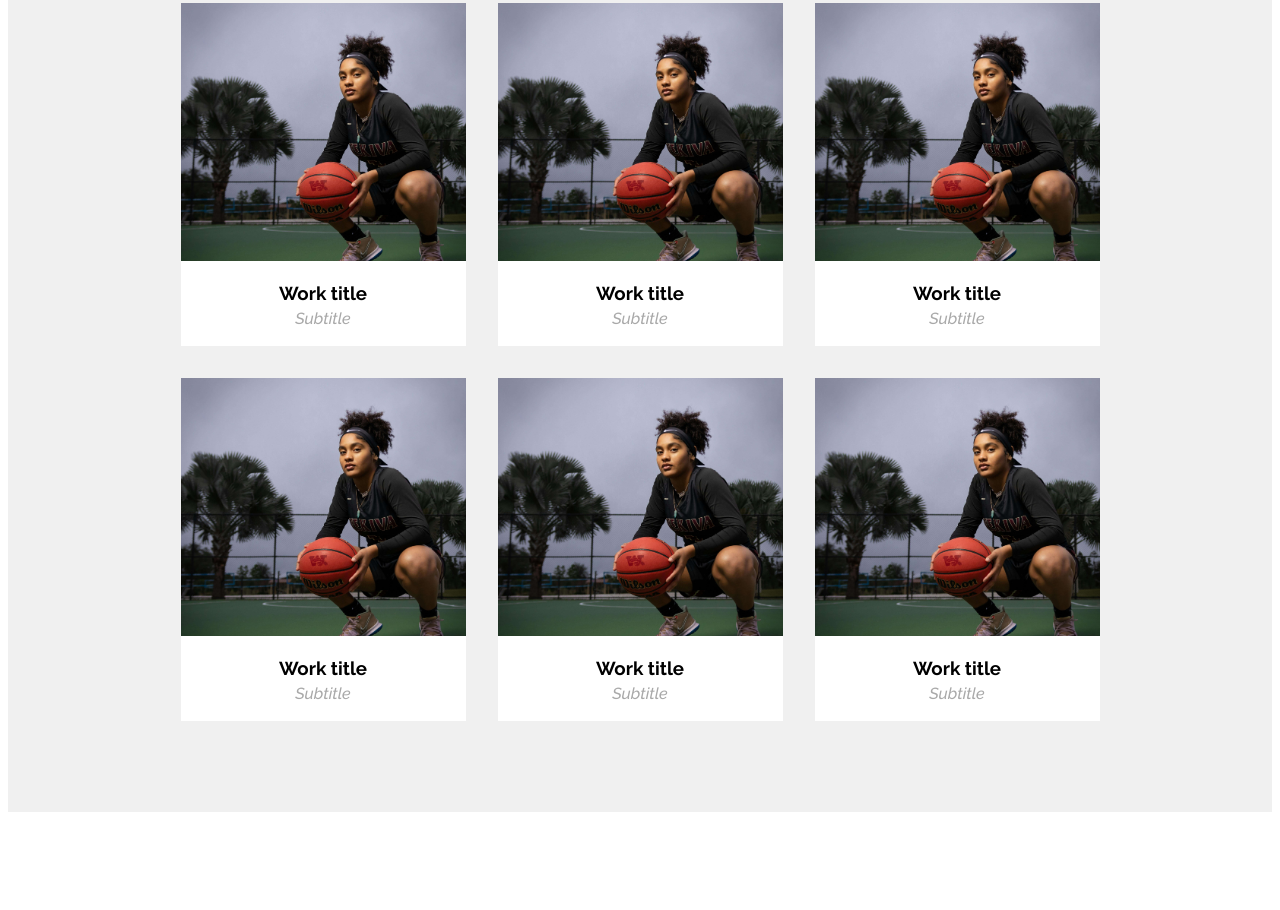
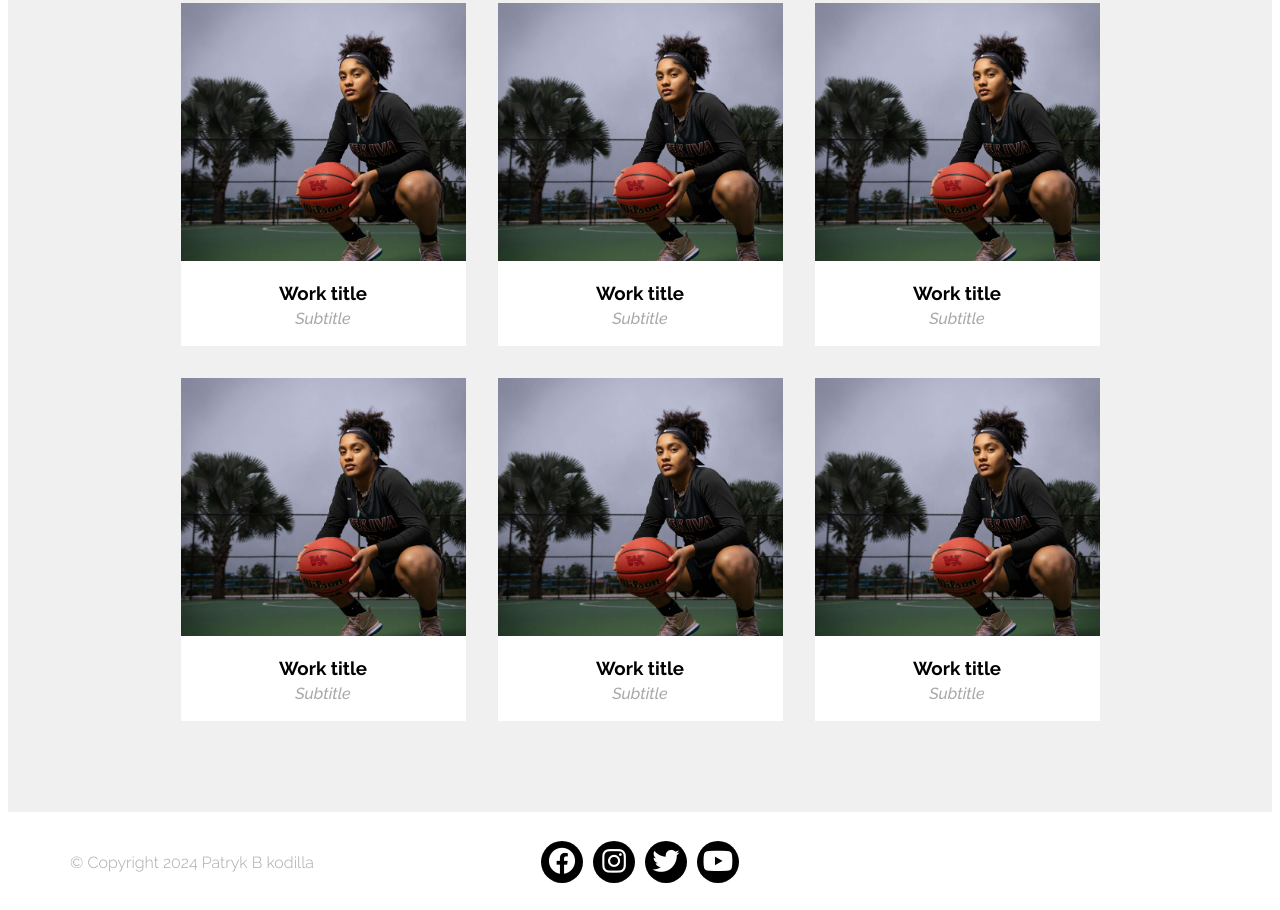
Before and after one commit to patrykbn/modul3, a website: page index.html in a window 1280 px wide. Shown: the part 1009-1919 px from the top of the page. Before the commit the page ends 1829 px from the top, so only its background shows below. Drawn offline with Linux system fonts and the light colour scheme.

Commit message:
Update Footer

```diff
--- a/index.html
+++ b/index.html
@@ -153,5 +153,20 @@
                 </div>
             </div>
         </section>
+        <footer>
+            <div class="container">
+                <div class="row">
+                    <div class="socials d-inline-flex col-12 justify-content-center p-1">
+                        <a href="#"><i class="fa-brands fa-facebook"></i><p class="visually-hidden">Facebook</p></a>
+		                <a href="#"><i class="fa-brands fa-instagram"></i><p class="visually-hidden">Instagram</p></a>
+		                <a href="#"><i class="fa-brands fa-twitter"></i><p class="visually-hidden">Twitter</p></a>
+                        <a href="#"><i class="fa-brands fa-youtube "></i><p class="visually-hidden">Youtube</p></a>
+                    </div>
+                    <div class="copyright d-inline-flex col-12">
+                        <p>© Copyright 2024 Patryk B kodilla</p>
+                    </div>
+                </div>
+            </div>
+        </footer>
     </body>
 </html>
--- a/sass/style.scss
+++ b/sass/style.scss
@@ -21,6 +21,9 @@ $font-main: 'Raleway', sans-serif;
     .welcome .button {
         margin-bottom: 6%;
     }
+    .copyright {
+        justify-content: center;
+    }
 }
 @media (min-width: 768px) {
     .splash {
@@ -40,7 +43,10 @@ $font-main: 'Raleway', sans-serif;
     .menu-list li a {
         display: block;
     }
-
+    .copyright p {
+        position: absolute;
+        top: 25px;
+    }
 }
 
 
@@ -206,3 +212,33 @@ $font-main: 'Raleway', sans-serif;
     font-weight: 500;
     font-style: italic;
 }
+
+/*FOOTER*/
+footer {
+    font-family: $font-main;
+}
+.visually-hidden {
+    font-size: 0px;
+}
+footer .row {
+    padding-top: 25px;
+    padding-bottom: 15px;
+    position: relative;
+}
+footer a {
+    text-decoration: none;
+    color: white;
+    background-color: black;
+    border-radius: 50%;
+    font-size: 27px;
+    padding: 5px;
+    margin-right: 5px;
+    margin-left: 5px;
+    height: 32px;
+    width: 32px;
+    text-align: center;
+}
+.copyright {
+    color: darkgray;
+    font-weight: 300;
+}
```
Also changed, not shown: css/style.css, 1 other file.
